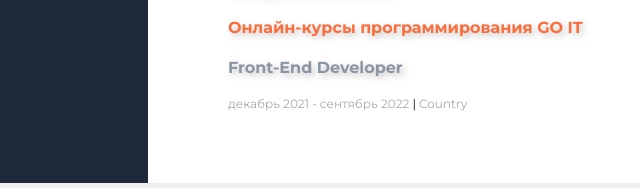
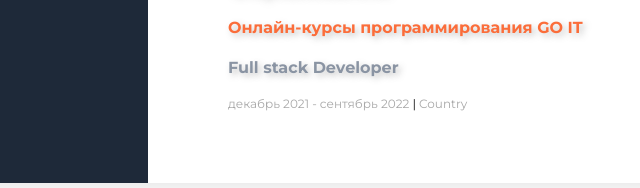
Before and after one commit to TkachAn/resume_my, a plain HTML site: page index.html in a window 1280 px wide. Shown: the part 1189-1377 px from the top of the page, 270-910 px from the left. Drawn offline with Linux system fonts and the light colour scheme.

Commit message:
Full stack Developer

```diff
--- a/index.html
+++ b/index.html
@@ -351,7 +351,7 @@
                                 </span>
                             </h3>
                             <h3>
-                                Front-End Developer
+                                Full stack Developer
                             </h3>
                         <p class="data_set">
                             декабрь 2021 - сентябрь 2022
```
